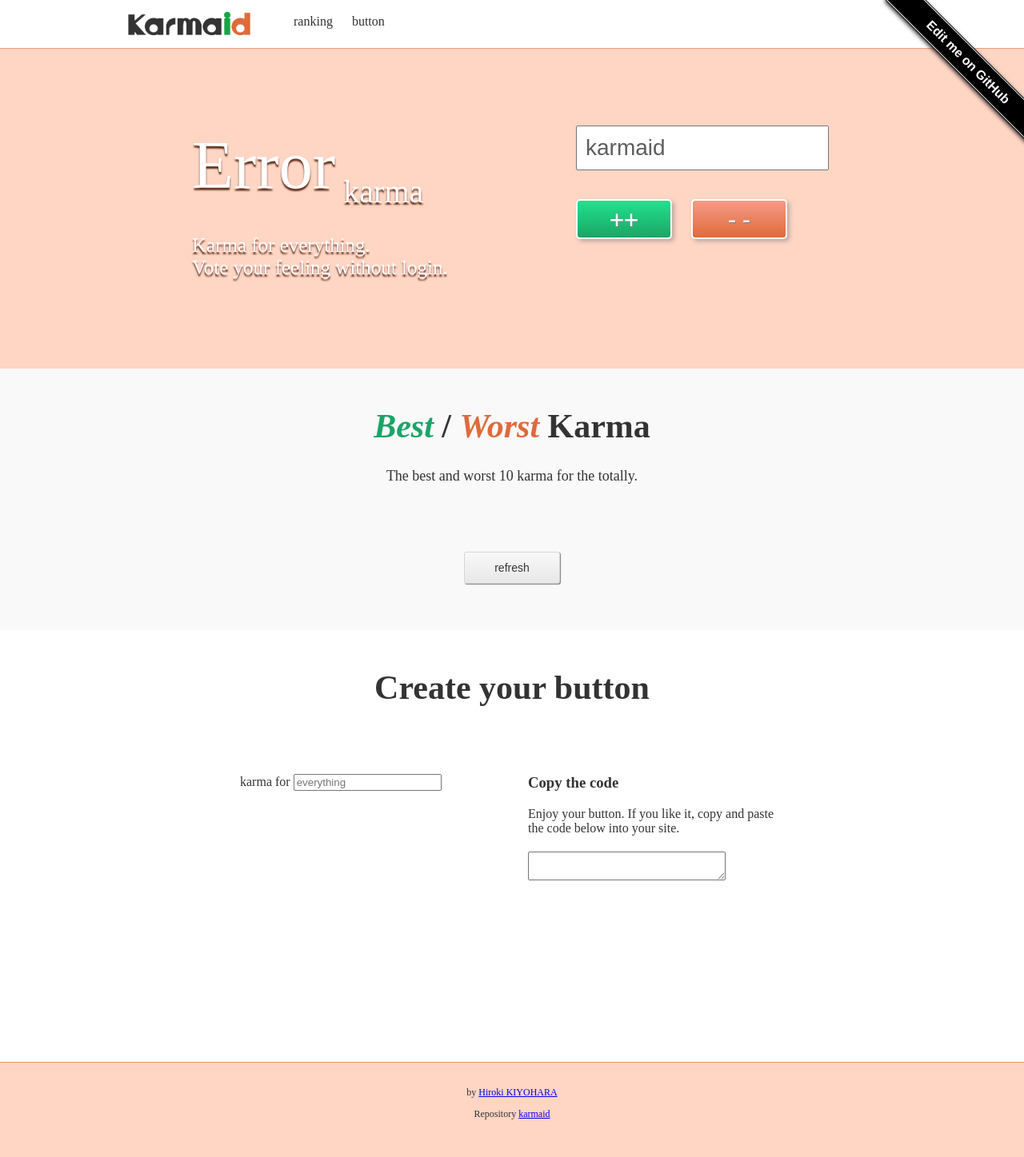
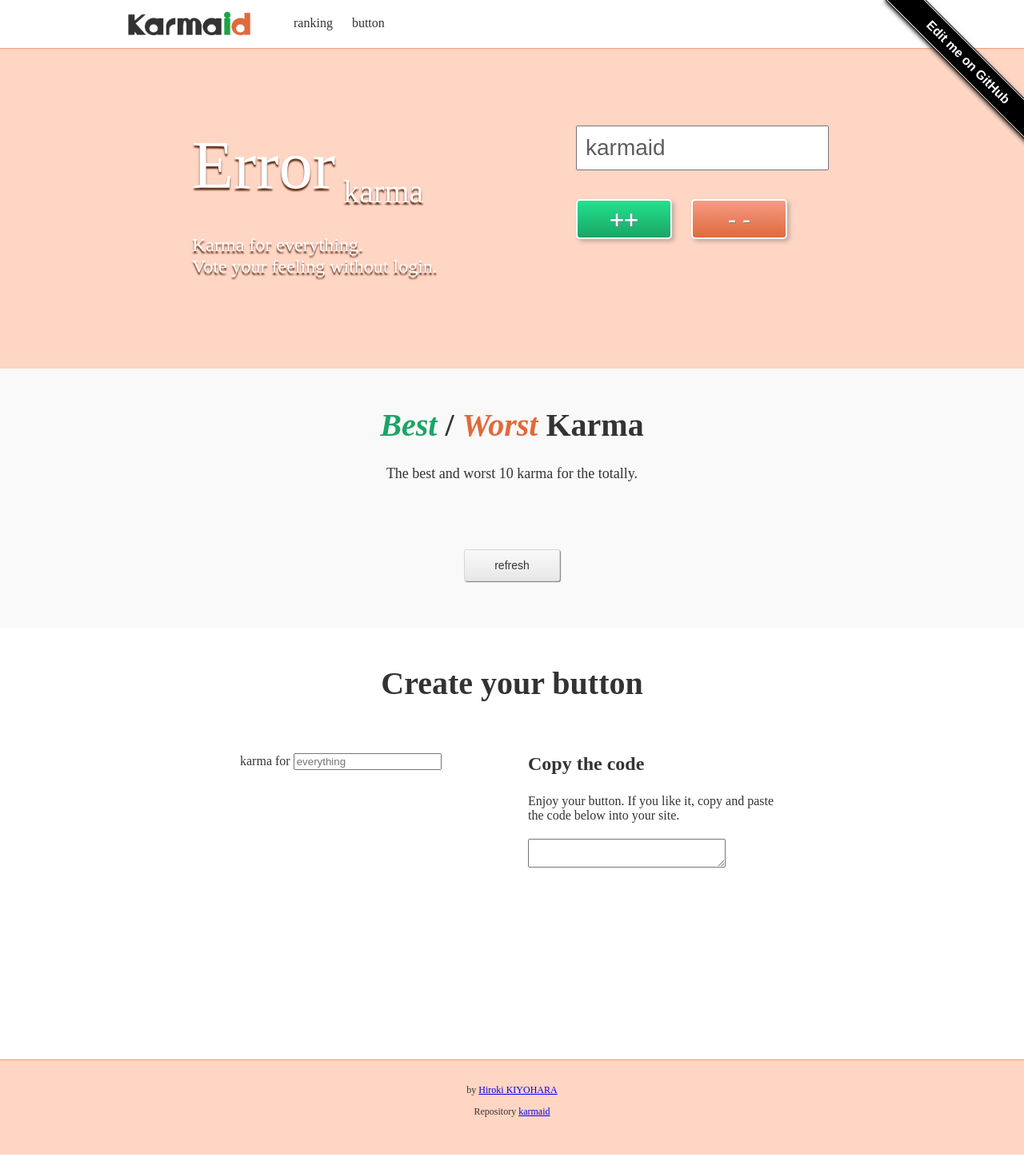
Before and after one commit to hirokiky/karmaid, a Python web app: template karmaid/templates/top.mako in a window 1280 px wide. Shown: the whole page at 80% size. Run offline with Jinja, Linux system fonts and the light colour scheme; the template is opened without the code that fills it, so the values that code supplies are empty; some libraries are stand-ins or nearby versions.

Commit message:
design fix to reduce the number of used fonts

```diff
--- a/karmaid/static/css/karmaid.css
+++ b/karmaid/static/css/karmaid.css
@@ -38,7 +38,7 @@ body {
 }
 
 .nav .nav-link {
-    padding-top: 8px;
+    padding-top: 10px;
     margin-left: 24px;
     float: left;
 }
@@ -90,7 +90,7 @@ body {
 }
 
 .subheading {
-    font-size: 25px;
+    font-size: 24px;
     clear: both;
 }
 
@@ -144,7 +144,7 @@ body {
 
 h1 {
     text-align: center;
-    font-size: 42px;
+    font-size: 40px;
     color: #333;
 }
 
@@ -242,7 +242,11 @@ ul.worst a {
 }
 
 .buttongenerator h1 {
-    margin-bottom: 84px;
+    margin-bottom: 64px;
+}
+
+.buttongenerator h3 {
+    font-size: 24px;
 }
 
 .generator-input {
```
